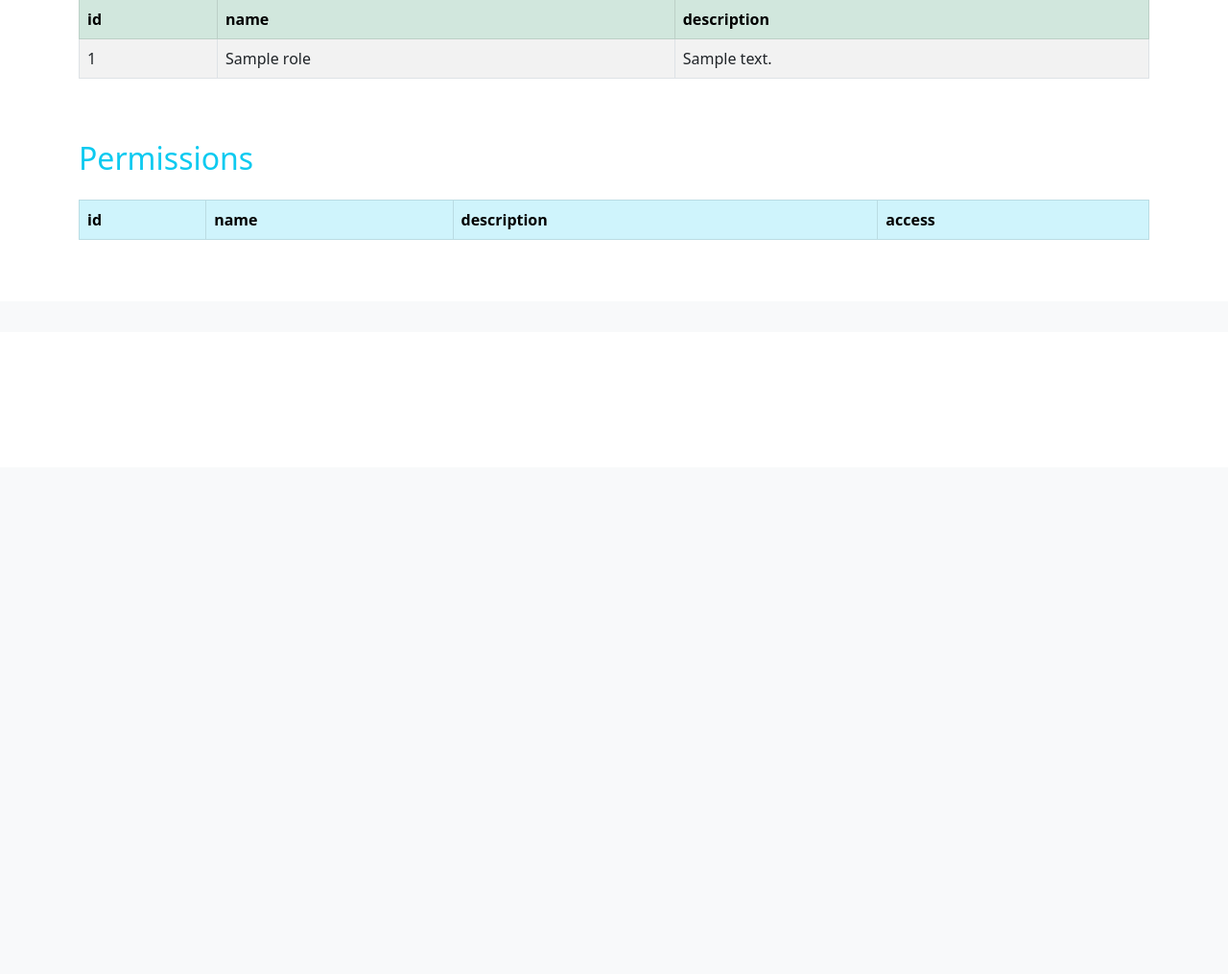
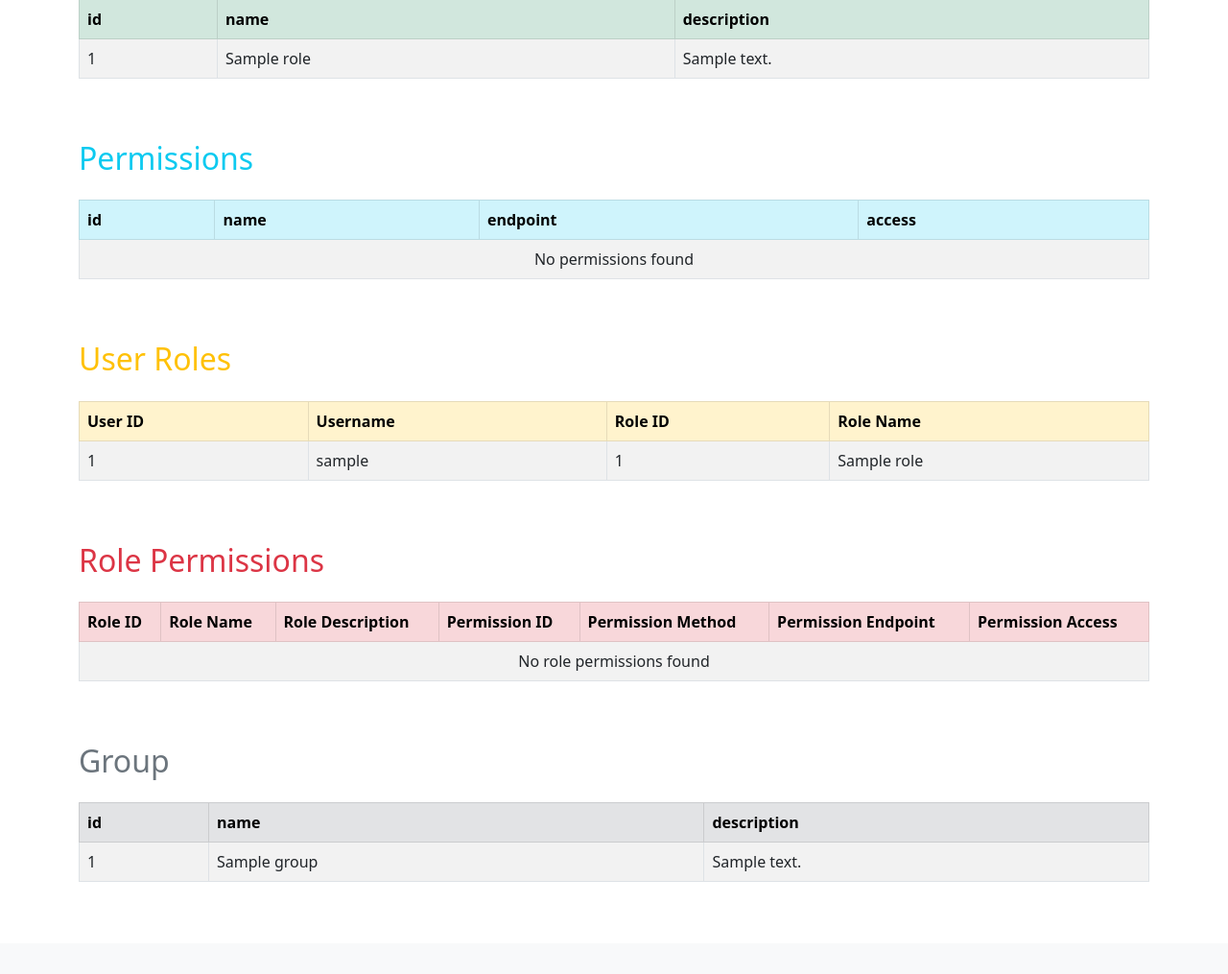
Before and after one commit to dishantraut/auth-man, a Flask app: page / in a window 1280 px wide. Shown: the part 313-1328 px from the top of the page at 96% size. Before the commit the page ends 563 px from the top, so only its background shows below. Run offline with Flask 3, Linux system fonts and the light colour scheme; tables that the repository leaves empty hold one stand-in row (values such as "Sample post"); lists and menus that the app fills with data are empty; parts of the project's set-up code (start-up, migrations or seed data) failed here and were passed over.

Commit message:
finished basic

```diff
--- a/app.py
+++ b/app.py
@@ -3,40 +3,154 @@
 """
 
 import toml
-from flask import Flask, render_template
-from models import User, Role, Permission
+from flask import Flask, render_template, request, jsonify
+from sqlalchemy.orm import joinedload
+from werkzeug.security import generate_password_hash
 
+from models import *
 from database import get_db
 
 
 config = toml.load("config.toml")
 
+
 app = Flask(__name__)
+# App configuration
 app.config["DEBUG"] = config["app"]["debug"]
 app.config["SECRET_KEY"] = config["app"]["secret_key"]
-# Add database configuration
+# Database configuration
+app.config["SQLALCHEMY_TRACK_MODIFICATIONS"] = False
 app.config["SQLALCHEMY_DATABASE_URI"] = config["database"]["uri"]
-app.config["SQLALCHEMY_TRACK_MODIFICATIONS"] = False
 
 
 @app.route("/")
 def hello():
+
     db = next(get_db())
     users = db.query(User).all()
     roles = db.query(Role).all()
     permissions = db.query(Permission).all()
-    # user_roles = db.query(User.username, Role.name).join(User.roles).all()
-    # roles_permissions = db.query(Role.name, Permission.name).join(Role.permissions).all()
+    user_roles = (
+        db.query(UserRoles)
+        .options(joinedload(UserRoles.user), joinedload(UserRoles.role))
+        .all()
+    )
+    roles_permissions = (
+        db.query(RolePermissions)
+        .options(joinedload(RolePermissions.role), joinedload(RolePermissions.permission))
+        .all()
+    )
+    groups = db.query(Group).all()
+    # * uncomment for debugging
+    # print("\nUsers:", [u.id for u in users])
+    # print("\nRoles:", [r.id for r in roles])
+    # print("\nPermissions:", [p.id for p in permissions])
+    # print("\nUser Roles:", [(ur.user_id, ur.role_id) for ur in user_roles])
+    # print("\nRole Permissions:", [(rp.role_id, rp.permission_id) for rp in roles_permissions])
     db.close()
+
     return render_template(
         "home.html",
         users=users,
         roles=roles,
+        groups=groups,
         permissions=permissions,
-        # user_roles=user_roles,
-        # roles_permissions=roles_permissions
+        user_roles=user_roles,
+        roles_permissions=roles_permissions
     )
 
 
+# # User CRUD operations
+# @app.route('/users', methods=['GET', 'POST'])
+# def users():
+#     db = next(get_db())
+#     if request.method == 'POST':
+#         data = request.json
+#         user = User(
+#             username=data['username'],
+#             email=data['email'],
+#             password=generate_password_hash(data['password'])
+#         )
+#         db.add(user)
+#         db.commit()
+#         return jsonify({'message': 'User created successfully'})
+#     users = db.query(User).all()
+#     return jsonify([{'id': u.id, 'username': u.username, 'email': u.email} for u in users])
+
+
+# @app.route('/users/<int:id>', methods=['GET', 'PUT', 'DELETE'])
+# def user(id):
+#     db = next(get_db())
+#     user = db.query(User).get_or_404(id)
+#     if request.method == 'DELETE':
+#         db.delete(user)
+#         db.commit()
+#         return jsonify({'message': 'User deleted successfully'})
+#     elif request.method == 'PUT':
+#         data = request.json
+#         user.username = data.get('username', user.username)
+#         user.email = data.get('email', user.email)
+#         if 'password' in data:
+#             user.password = generate_password_hash(data['password'])
+#         db.commit()
+#         return jsonify({'message': 'User updated successfully'})
+#     return jsonify({'id': user.id, 'username': user.username, 'email': user.email})
+
+
+# @app.route('/roles', methods=['GET', 'POST'])
+# def roles():
+#     db = next(get_db())
+#     if request.method == 'POST':
+#         data = request.json
+#         role = Role(name=data['name'], description=data.get('description'))
+#         db.add(role)
+#         db.commit()
+#         return jsonify({'message': 'Role created successfully'})
+#     roles = db.query(Role).all()
+#     return jsonify([{'id': r.id, 'name': r.name, 'description': r.description} for r in roles])
+
+
+# @app.route('/permissions', methods=['GET', 'POST'])
+# def permissions():
+#     db = next(get_db())
+#     if request.method == 'POST':
+#         data = request.json
+#         permission = Permission(
+#             method=data['method'],
+#             endpoint=data['endpoint'],
+#             access=data.get('access', False)
+#         )
+#         db.add(permission)
+#         db.commit()
+#         return jsonify({'message': 'Permission created successfully'})
+#     permissions = db.query(Permission).all()
+#     return jsonify([{
+#         'id': p.id,
+#         'method': p.method,
+#         'endpoint': p.endpoint,
+#         'access': p.access
+#     } for p in permissions])
+
+
+# @app.route('/groups', methods=['GET', 'POST'])
+# def groups():
+#     db = next(get_db())
+#     if request.method == 'POST':
+#         data = request.json
+#         group = Group(name=data['name'], description=data.get('description'))
+#         db.add(group)
+#         db.commit()
+#         return jsonify({'message': 'Group created successfully'})
+#     groups = db.query(Group).all()
+#     return jsonify([{'id': g.id, 'name': g.name, 'description': g.description} for g in groups])
+
+
 if __name__ == "__main__":
-    app.run(host="0.0.0.0", port=8000)
+    app.run(
+        port=8000,
+        debug=True,
+        threaded=True,
+        host="0.0.0.0",
+        use_reloader=True,
+        use_debugger=True
+    )
--- a/database.py
+++ b/database.py
@@ -2,10 +2,23 @@
 from sqlalchemy.orm import sessionmaker, declarative_base
 
 
-SQLALCHEMY_DATABASE_URL = "postgresql://root:root@localhost:5431/authman"
-engine = create_engine(SQLALCHEMY_DATABASE_URL)
+DATABASE_URL = "postgresql://root:root@localhost:5431/authman"
 
-SessionLocal = sessionmaker(autocommit=False, autoflush=False, bind=engine)
+engine = create_engine(
+    DATABASE_URL,
+    pool_size=20,
+    max_overflow=10,
+    pool_timeout=30,
+    pool_recycle=1800,
+    pool_pre_ping=True,
+    echo=False
+)
+
+SessionLocal = sessionmaker(
+    autocommit=False,
+    autoflush=False,
+    bind=engine
+)
 
 Base = declarative_base()
 
--- a/templates/home.html
+++ b/templates/home.html
@@ -1,12 +1,11 @@
 {% extends 'base.html' %}
 
 
-{% block title %}
-Home
-{% endblock %}
+{% block title %} Home {% endblock %}
 
 
 {% block content %}
+
     <h2 class="text-primary mb-4">Users</h2>
     <div class="table-responsive mb-5">
         <table class="table table-striped table-hover table-bordered">
@@ -20,6 +19,7 @@
                 </tr>
             </thead>
             <tbody>
+                {% if users %}
                     {% for user in users %}
                     <tr>
                         <td>{{ user.id }}</td>
@@ -29,6 +29,11 @@
                         <td>{{ user.created_at }}</td>
                     </tr>
                     {% endfor %}
+                {% else %}
+                    <tr>
+                        <td colspan="5" class="text-center">No users found</td>
+                    </tr>
+                {% endif %}
             </tbody>
         </table>
     </div>
@@ -44,6 +49,7 @@
                 </tr>
             </thead>
             <tbody>
+                {% if roles %}
                     {% for role in roles %}
                     <tr>
                         <td>{{ role.id }}</td>
@@ -51,6 +57,11 @@
                         <td>{{ role.description }}</td>
                     </tr>
                     {% endfor %}
+                {% else %}
+                    <tr>
+                        <td colspan="3" class="text-center">No roles found</td>
+                    </tr>
+                {% endif %}
             </tbody>
         </table>
     </div>
@@ -62,11 +73,12 @@
                 <tr>
                     <th>id</th>
                     <th>name</th>
-                    <th>description</th>
+                    <th>endpoint</th>
                     <th>access</th>
                 </tr>
             </thead>
             <tbody>
+                {% if permissions %}
                     {% for permission in permissions %}
                     <tr>
                         <td>{{ permission.id }}</td>
@@ -75,7 +87,107 @@
                         <td>{{ permission.access }}</td>
                     </tr>
                     {% endfor %}
+                {% else %}
+                    <tr>
+                        <td colspan="4" class="text-center">No permissions found</td>
+                    </tr>
+                {% endif %}
             </tbody>
         </table>
     </div>
+
+    <h2 class="text-warning mb-4">User Roles</h2>
+    <div class="table-responsive mb-5">
+        <table class="table table-striped table-hover table-bordered">
+            <thead class="table-warning">
+                <tr>
+                    <th>User ID</th>
+                    <th>Username</th>
+                    <th>Role ID</th>
+                    <th>Role Name</th>
+                </tr>
+            </thead>
+            <tbody>
+                {% if user_roles %}
+                    {% for user_role in user_roles %}
+                    <tr>
+                        <td>{{ user_role.user.id }}</td>
+                        <td>{{ user_role.user.username }}</td>
+                        <td>{{ user_role.role.id }}</td>
+                        <td>{{ user_role.role.name }}</td>
+                    </tr>
+                    {% endfor %}
+                {% else %}
+                    <tr>
+                        <td colspan="4" class="text-center">No user roles found</td>
+                    </tr>
+                {% endif %}
+            </tbody>
+        </table>
+    </div>
+
+    <h2 class="text-danger mb-4">Role Permissions</h2>
+    <div class="table-responsive mb-5">
+        <table class="table table-striped table-hover table-bordered">
+            <thead class="table-danger">
+                <tr>
+                    <th>Role ID</th>
+                    <th>Role Name</th>
+                    <th>Role Description</th>
+                    <th>Permission ID</th>
+                    <th>Permission Method</th>
+                    <th>Permission Endpoint</th>
+                    <th>Permission Access</th>
+                </tr>
+            </thead>
+            <tbody>
+                {% if roles_permissions %}
+                    {% for role_permission in roles_permissions %}
+                    <tr>
+                        <td>{{ role_permission.role.id }}</td>
+                        <td>{{ role_permission.role.name }}</td>
+                        <td>{{ role_permission.role.description }}</td>
+                        <td>{{ role_permission.permission.id }}</td>
+                        <td>{{ role_permission.permission.method }}</td>
+                        <td>{{ role_permission.permission.endpoint }}</td>
+                        <td>{{ role_permission.permission.access }}</td>
+                    </tr>
+                    {% endfor %}
+                {% else %}
+                    <tr>
+                        <td colspan="7" class="text-center">No role permissions found</td>
+                    </tr>
+                {% endif %}
+            </tbody>
+        </table>
+    </div>
+
+    <h2 class="text-secondary mb-4">Group</h2>
+    <div class="table-responsive mb-5">
+        <table class="table table-striped table-hover table-bordered">
+            <thead class="table-secondary">
+                <tr>
+                    <th>id</th>
+                    <th>name</th>
+                    <th>description</th>
+                </tr>
+            </thead>
+            <tbody>
+                {% if groups %}
+                    {% for group in groups %}
+                    <tr>
+                        <td>{{ group.id }}</td>
+                        <td>{{ group.name }}</td>
+                        <td>{{ group.description }}</td>
+                    </tr>
+                    {% endfor %}
+                {% else %}
+                    <tr>
+                        <td colspan="3" class="text-center">No groups found</td>
+                    </tr>
+                {% endif %}
+            </tbody>
+        </table>
+    </div>
+
 {% endblock %}
```
Also changed, not shown: models.py (+27 -12 lines), utils.py (+51 -25 lines), 1 other file. Lines whose indentation alone changed are shown as unchanged.
